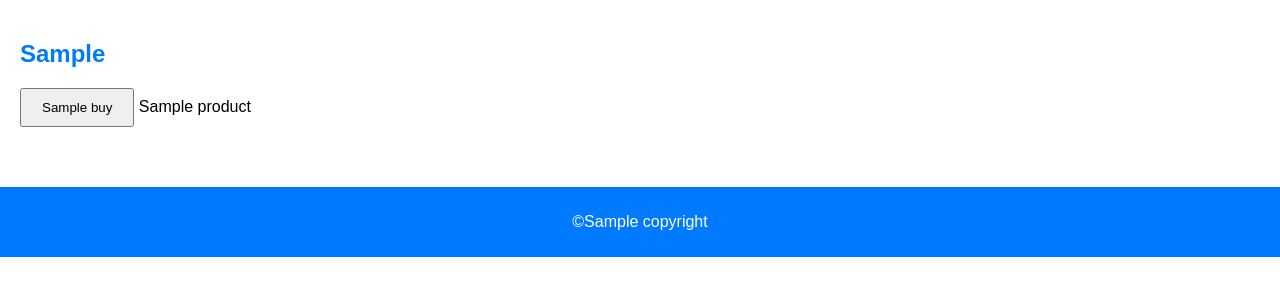
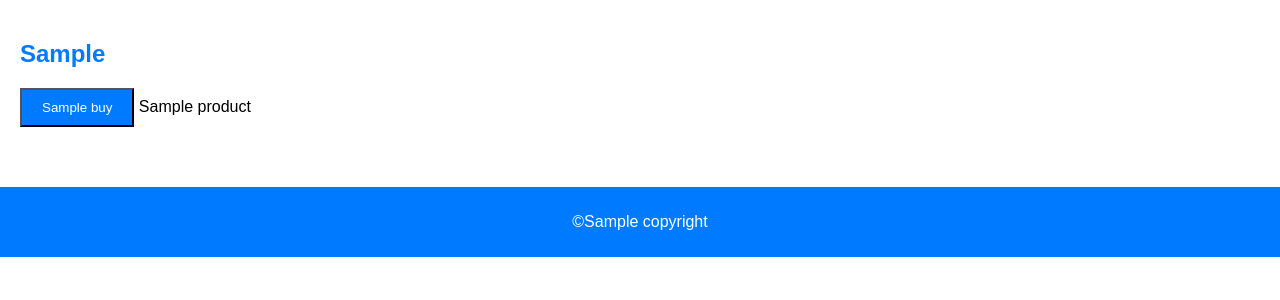
Before and after one commit to i-Milman/python_education_2024_django, a Django app: template UrbanDjango/templates/fourth_task/drags.html in a window 1280 px wide, with the pointer over the restyled element. Shown: the part 215-515 px from the top of the page. Run offline with Django 5.2, Linux system fonts and the light colour scheme; the template is opened without the code that fills it: most values are stand-ins (such as "Sample title", 1, 10 or a date in 2020); parts of the project's set-up code (start-up, migrations or seed data) failed here and were passed over.

Commit message:
Add files via upload

```diff
--- a/UrbanDjango/static/style.css
+++ b/UrbanDjango/static/style.css
@@ -40,6 +40,10 @@ button {
     padding: 10px 20px;
     text-align: center;
 }
+button:hover {
+    background-color: #007bff;
+    color: #fff;
+}
 footer {
     background-color: #007bff;
     color: #fff;
```
